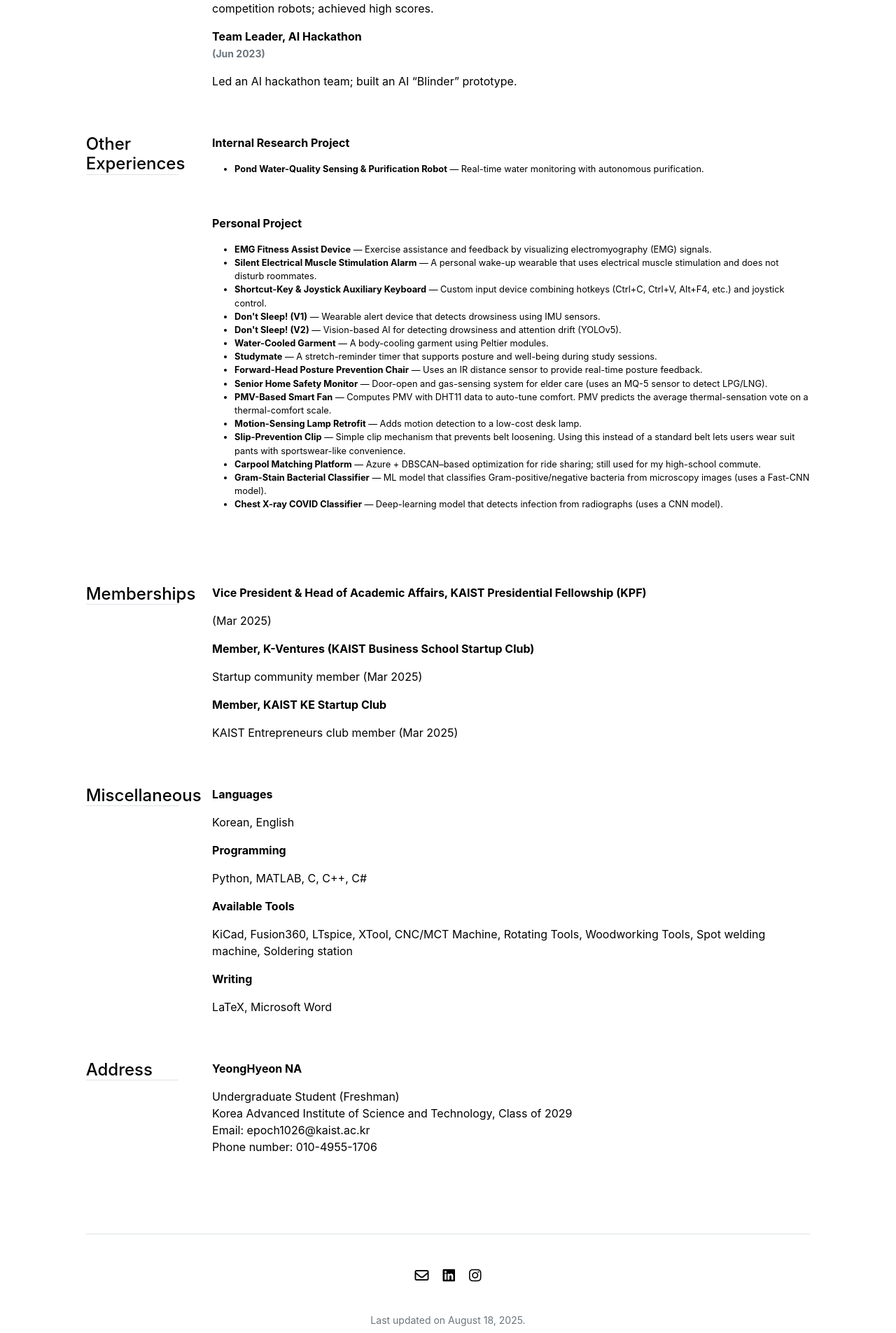
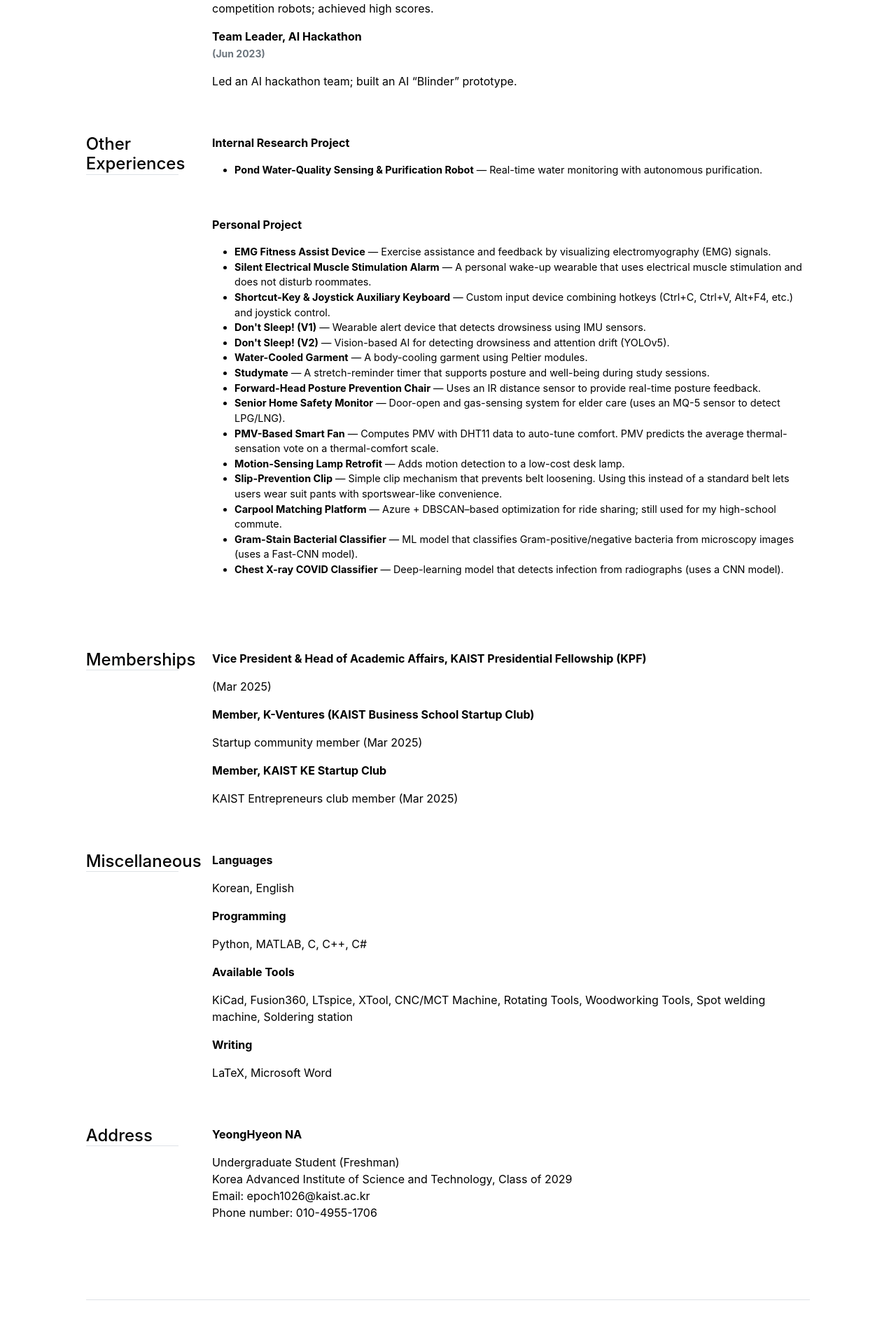
Before and after one commit to ynghyn-na/ynghyn-na.github.io, a Jekyll site: the page built from cv.md, in a window 1280 px wide. Shown: the part 1660-3565 px from the top of the page at 70% size. Built offline with Jekyll 4.4.1, drawn with Linux system fonts in a browser that asks for light colours.

Commit message:
Update experience.yml

```diff
--- a/_data/cv/experience.yml
+++ b/_data/cv/experience.yml
@@ -1,8 +1,8 @@
 - title: 'Internal Research Project'
-  description: '<ul style="font-size: 0.8em;"><li><b>Pond Water-Quality Sensing & Purification Robot</b> — Real-time water monitoring with autonomous purification.</li></ul>'
+  description: '<ul style="font-size: 0.9em;"><li><b>Pond Water-Quality Sensing & Purification Robot</b> — Real-time water monitoring with autonomous purification.</li></ul>'
 
 - title: 'Personal Project'
-  description: '<ul style="font-size: 0.8em;">
+  description: '<ul style="font-size: 0.9em;">
     <li><b>EMG Fitness Assist Device</b> — Exercise assistance and feedback by visualizing electromyography (EMG) signals.</li>
     <li><b>Silent Electrical Muscle Stimulation Alarm</b> — A personal wake-up wearable that uses electrical muscle stimulation and does not disturb roommates.</li>
     <li><b>Shortcut-Key & Joystick Auxiliary Keyboard</b> — Custom input device combining hotkeys (Ctrl+C, Ctrl+V, Alt+F4, etc.) and joystick control.</li>
```
